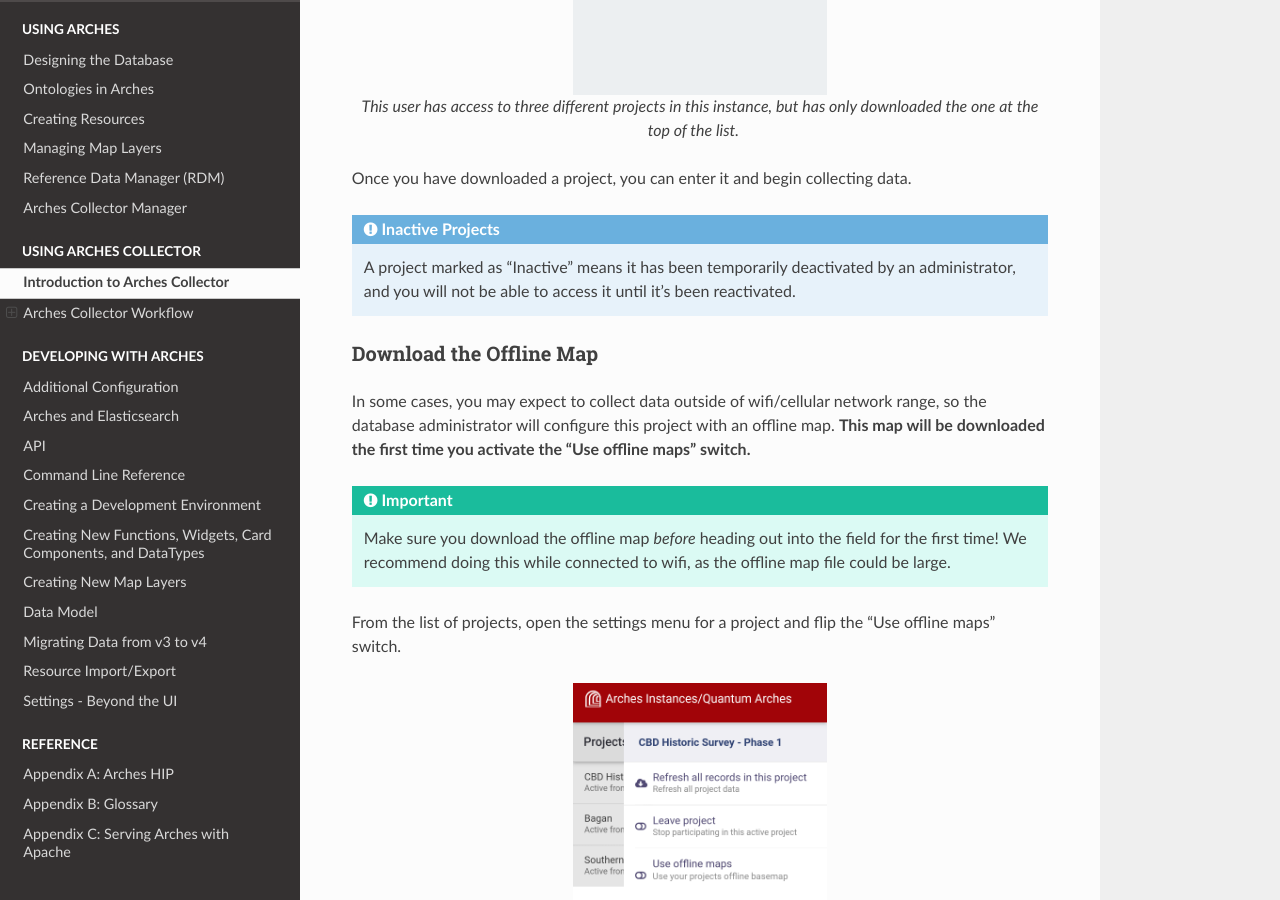
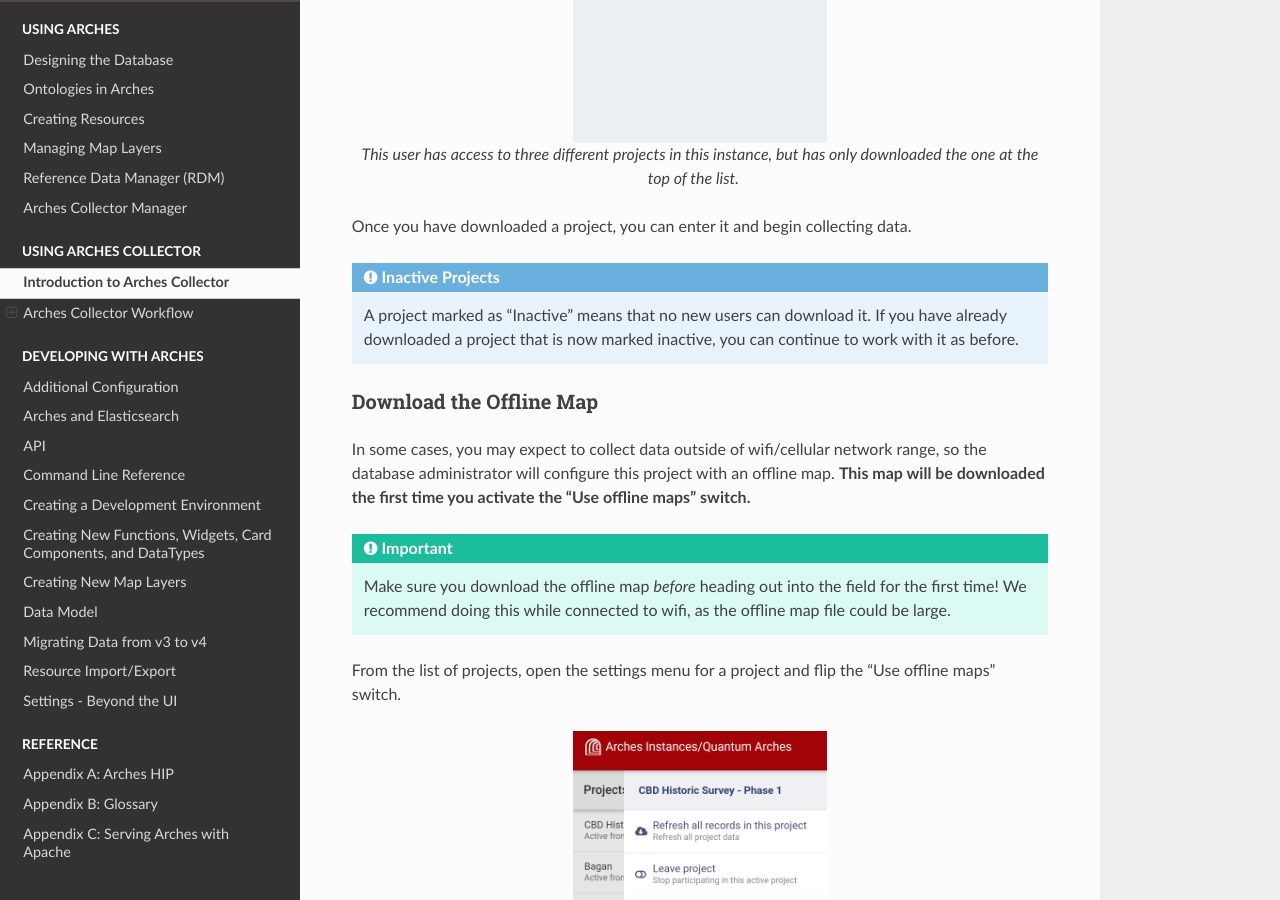
Before and after one commit to archesproject/arches-docs, a Sphinx documentation site: the page built from docs/using-arches-collector.txt, in a window 1280 px wide and 900 px high, scrolled down 2363 px. Built offline with Sphinx 7.4.7 and the Read the Docs theme 2.0.0, drawn with Linux system fonts in a browser that asks for light colours; some of the changed text lies outside the part shown.

Commit message:
add note about download links coming soon; correct description of inactive projects
Signed-off-by: adam cox <mr.adamcox@gmail.com>

```diff
--- a/docs/using-arches-collector.txt
+++ b/docs/using-arches-collector.txt
@@ -1,6 +1,8 @@
 ################################
 Introduction to Arches Collector
 ################################
+
+*Download links for the app are coming soon!*
 
 ..
     These images are commented out until the download links are available.
@@ -23,7 +25,7 @@
     Left to right: Overview of the Arches Collector workflow
 
 Connect to an Arches Instance
-=========================================
+=============================
 
 Begin by connecting to an existing Arches instance. This is a deployment of Arches that you can also view on the web. You'll use credentials provided to you by the database administrator.
 
@@ -56,7 +58,7 @@
 
 .. admonition:: Inactive Projects
 
-    A project marked as "Inactive" means it has been temporarily deactivated by an administrator, and you will not be able to access it until it's been reactivated.
+    A project marked as "Inactive" means that no new users can download it. If you have already downloaded a project that is now marked inactive, you can continue to work with it as before.
 
 Download the Offline Map
 ------------------------
```
